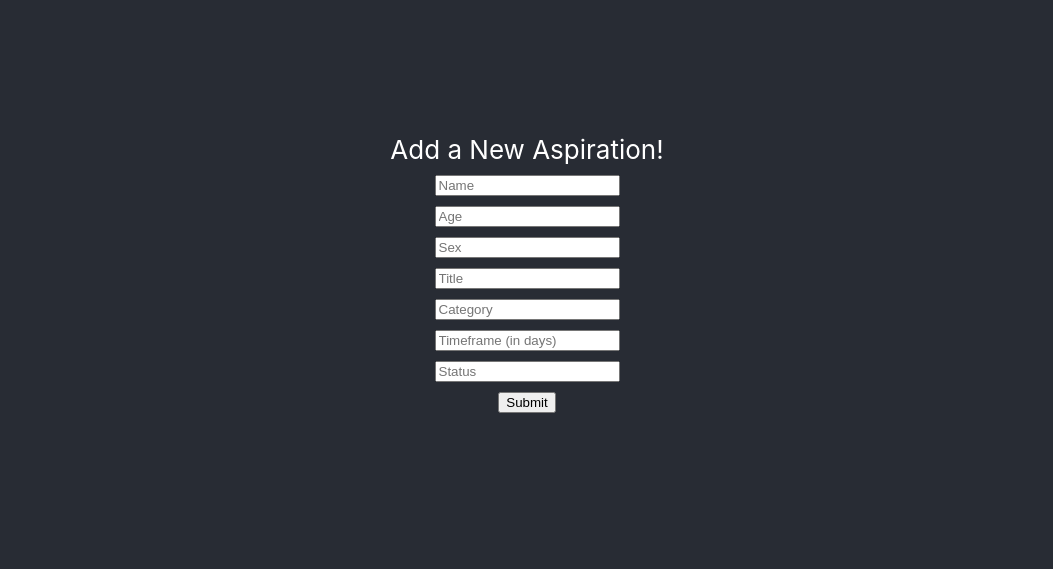
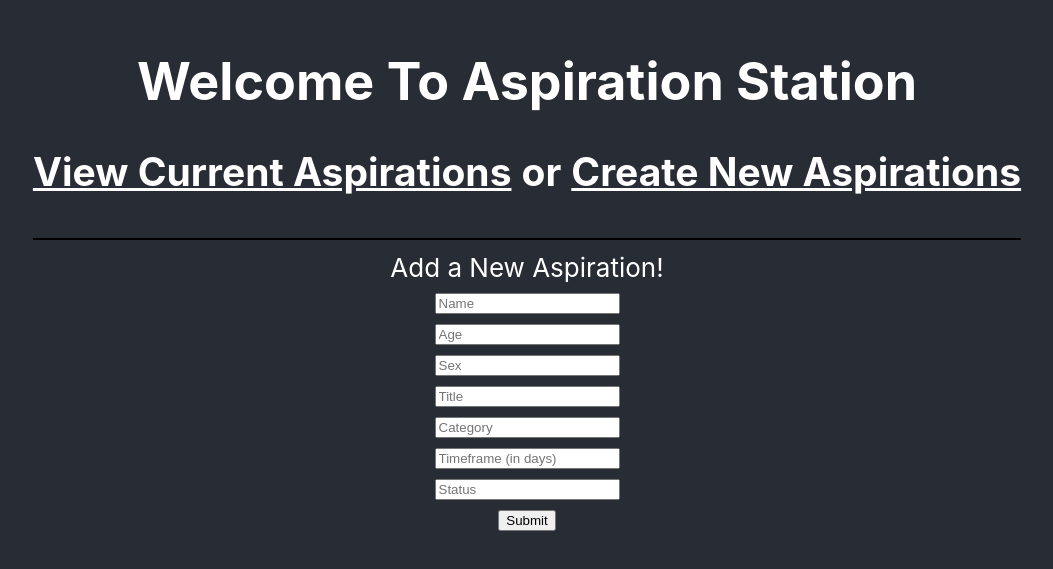
Before and after one commit to MichaelSchiumo/aspiration-station, a React (Create React App) app: page /aspirations/new in a window 1280 px wide. Shown: the part 127-696 px from the top of the page, without its empty margins (113-1166 px from the left). Built offline with nearby package versions, Linux system fonts and the light colour scheme.

Commit message:
added formatting and navbar component

```diff
--- a/src/App.js
+++ b/src/App.js
@@ -1,4 +1,5 @@
 import React from 'react';
+import NavBar from './NavBar';
 import AspirationsContainer from './AspirationsContainer';
 import Aspirations from './Aspirations';
 import Aspiration from './Aspiration';
@@ -20,6 +21,7 @@ function App() {
     <Router history={history}>
       <div className="App">
         <header className="App-header">
+          <NavBar />
           <Route exact path={'/'} component={AspirationsContainer} />
           <Route exact path={'/aspirations'} component={Aspirations} />
           <Route exact path={'/aspirations/new'} component={AspirationInput} />
--- a/src/Aspiration.js
+++ b/src/Aspiration.js
@@ -1,5 +1,5 @@
 import React, { Component } from 'react';
-import { connect } from 'react-redux';
+// import { connect } from 'react-redux';
 // import { deleteAspirations } from './aspirationsActions'
 
 class Aspiration extends Component {
--- /dev/null
+++ b/src/NavBar.js
@@ -0,0 +1,28 @@
+import React from 'react'
+import { connect } from 'react-redux'
+import { NavLink } from 'react-router-dom';
+
+
+
+
+const Navbar = ({ currentUser }) => {
+  return (
+
+    <div className="NavBar">
+      <h1>Welcome To Aspiration Station</h1>
+
+        <div style={{ borderBottom: '2px solid black', paddingBottom: '10px', marginBottom: '12px' }}>
+          <h2>
+             <NavLink className="Nav-Link" style={{ marginRight: '10px' }} to="/aspirations">View Current Aspirations</NavLink>
+             or
+             <NavLink className="Nav-Link" style={{ marginLeft: '10px' }} to="/aspirations/new">Create New Aspirations</NavLink>
+           </h2>
+        </div>
+      </div>
+
+    )
+}
+
+
+
+export default Navbar;
--- a/src/index.css
+++ b/src/index.css
@@ -10,6 +10,10 @@ body {
 code {
   font-family: source-code-pro, Menlo, Monaco, Consolas, 'Courier New',
     monospace;
+}
+
+.Nav-Link {
+  color: white;
 }
 
 .card {
```
